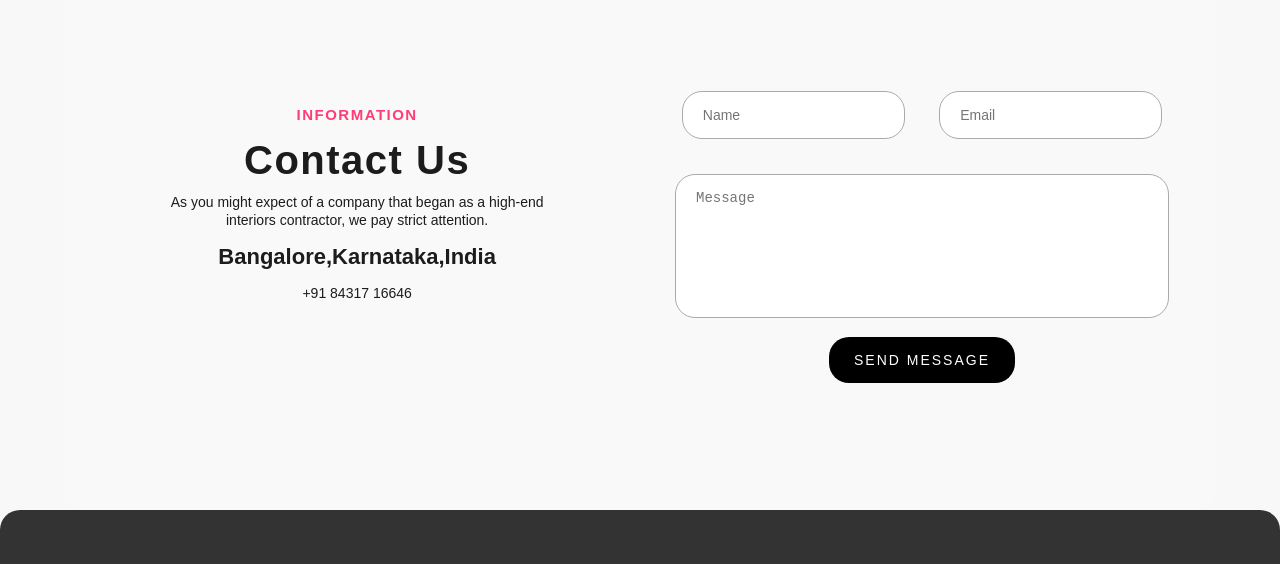
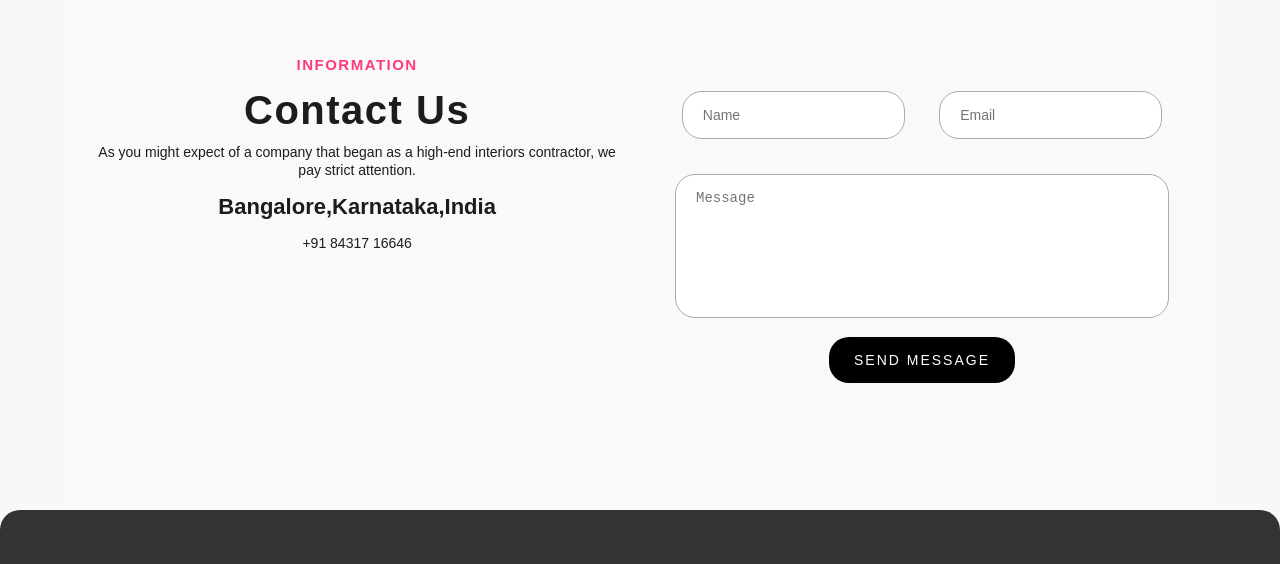
Before and after one commit to Avinashjaganath/milecious-millet-delicious, a plain HTML site: page index.html in a window 1280 px wide. Shown: the part 1737-2301 px from the top of the page. Drawn offline with Linux system fonts and the light colour scheme.

Commit message:
Update index.css

```diff
--- a/style/index.css
+++ b/style/index.css
@@ -395,7 +395,6 @@ iframe {
 
 .form .form-txt {
     flex-basis: 48%;
-    padding: 50px;
 }
 
 .form .form-txt h4 {
@@ -771,11 +770,11 @@ footer {
 }
 .contact {
     display: flex;
-    justify-content: space-between;
-    align-items: flex-start;
     padding: 2rem;
     background-color: #f9f9f9;
     text-align: center;
+    justify-content: center;
+    flex-direction: column;
 }
 
 .contact h2 {
```
